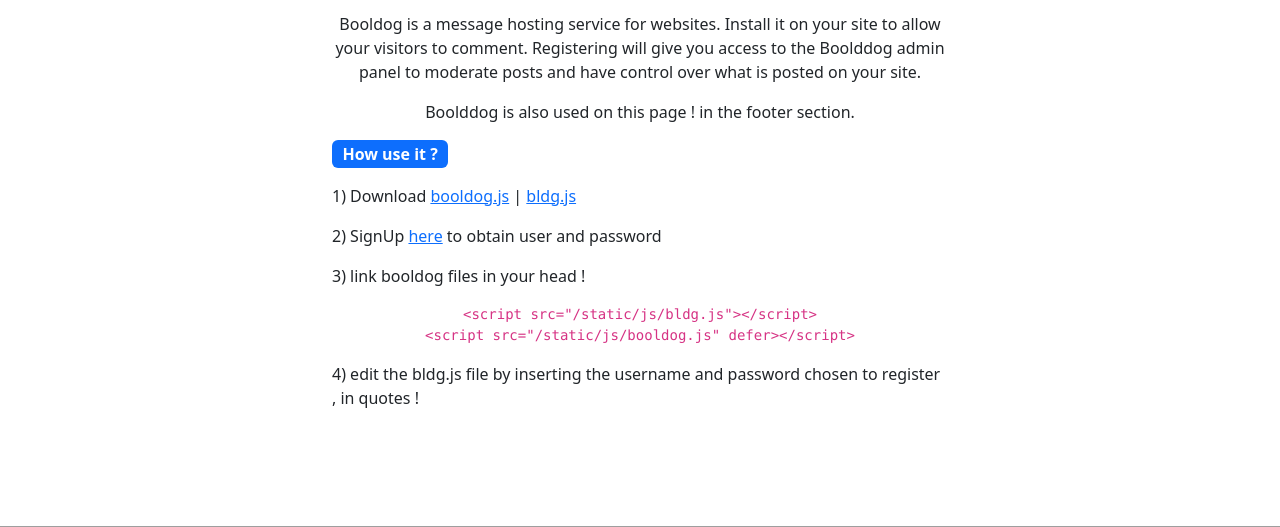
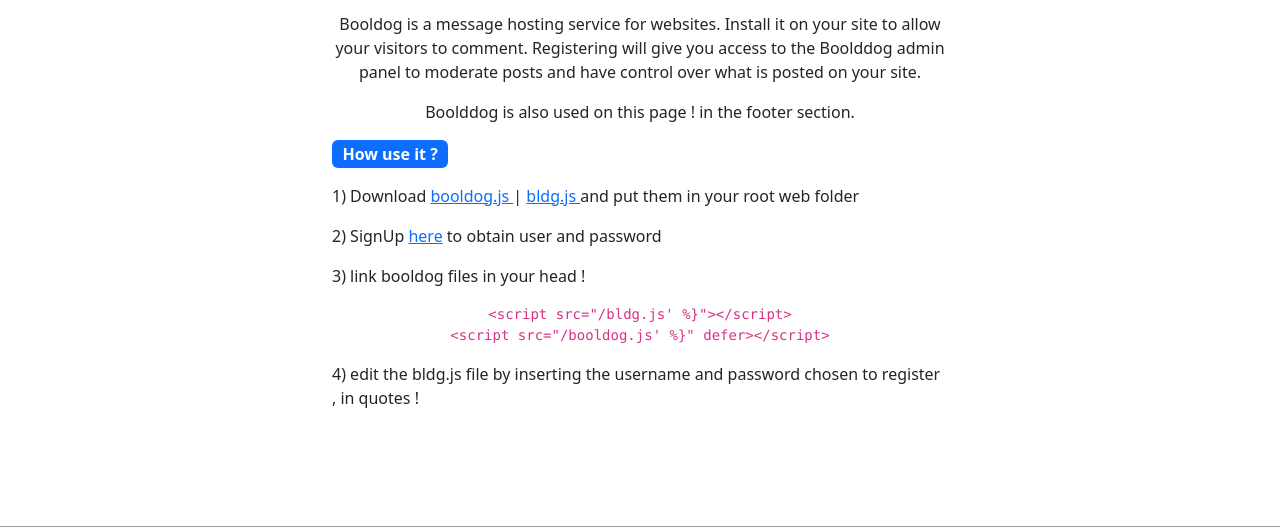
Before and after one commit to silverania/booldog, a Django app: template blog/templates/index.html in a window 1280 px wide. Shown: the part 156-683 px from the top of the page. Run offline with Django 3.2, Linux system fonts and the light colour scheme; the template is opened without the code that fills it, so the values that code supplies are empty; some libraries are stand-ins or nearby versions; some web fonts are replaced; grey boxes are pictures that could not be loaded.

Commit message:
translation

```diff
--- a/blog/templates/index.html
+++ b/blog/templates/index.html
@@ -59,11 +59,13 @@
             </div>
 
             <div ><p class="title badge bg-primary">{% trans 'How use it ? ' %}</p>
-              <p class="text-start">1) Download <a href="{% url 'files' "booldog.js" %}"><span> booldog.js</span></a><span> | <a href="{% url 'files' 'bldg.js'  %}"> <span>bldg.js</span></a></span></p>
+              <p class="text-start">1) Download <a href="{% url 'files' "booldog.js" %}"><span> booldog.js
+              </span></a><span> |
+                <a href="{% url 'files' 'bldg.js'  %}"> <span>bldg.js </span></a>{% trans 'and put them in your root web folder' %}</span></p>
               <p class="text-start">2) {% trans 'SignUp' %} <a href="{% url 'register' %}admin">{% trans 'here' %}</a> {% trans 'to obtain user and password' %}</p>
               <p class="text-start">3) {% trans 'link booldog files in your head !' %}</p>
-              <code>&lt;script src="{% static 'js/bldg.js' %}">&lt;/script><br>
-                &lt;script src="{% static 'js/booldog.js' %}" defer>&lt;/script></code>
+              <code>&lt;script src="/bldg.js' %}">&lt;/script><br>
+                &lt;script src="/booldog.js' %}" defer>&lt;/script></code>
               <p class="text-start mt-3">4) {% trans 'edit the bldg.js file by inserting the username and password chosen to register , in quotes !' %}</p>
             </div>
           </div>
```
Also changed, not shown: locale/de/LC_MESSAGES/django.po, locale/en/LC_MESSAGES/django.po, locale/es/LC_MESSAGES/django.po, locale/it/LC_MESSAGES/django.po, 4 other files.
